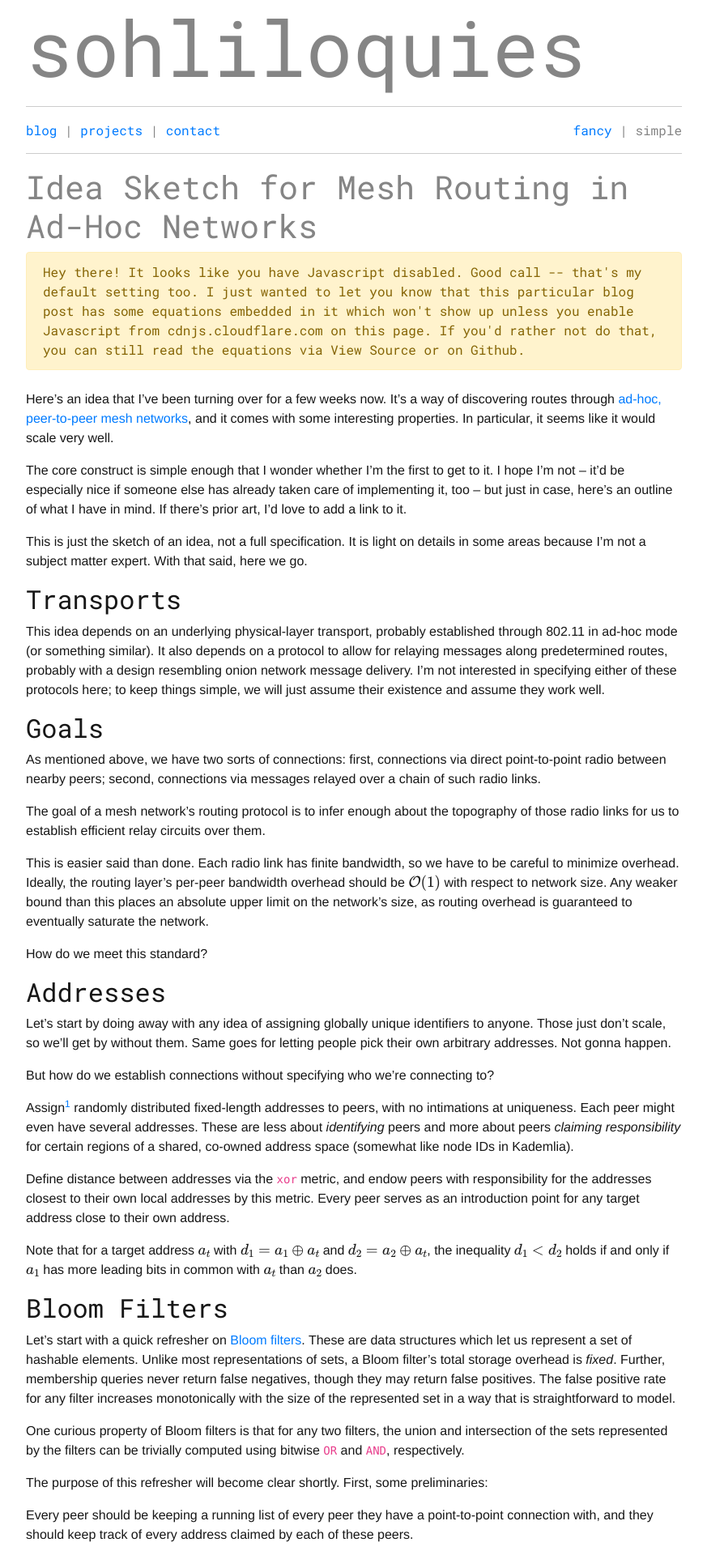
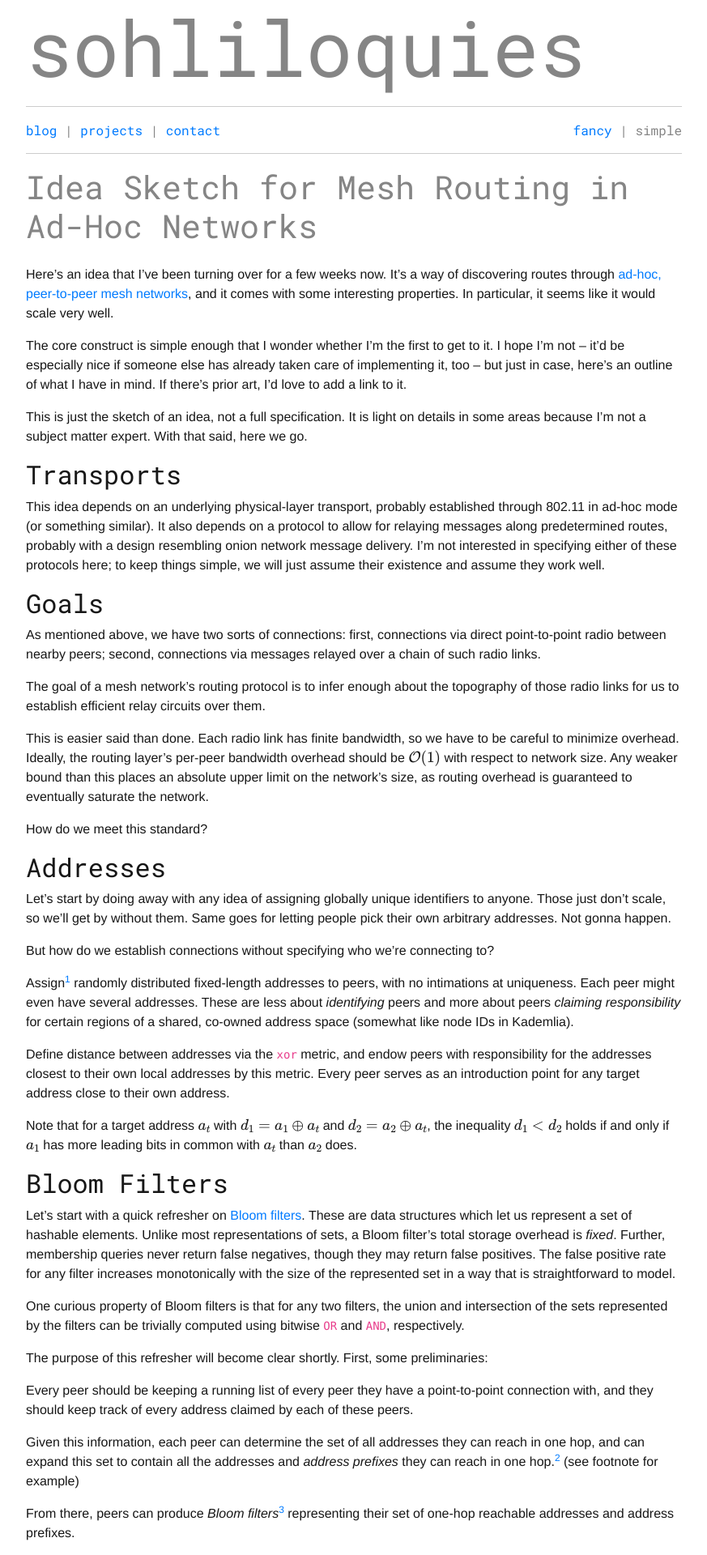
Before and after one commit to wootfish/eli.sohl.com, a Jekyll site: the page built from drafts/ad-hoc-net-routing-idea.md, in a window 1280 px wide. Shown: the top 1920 px of the page at 81% size, without its empty margins (203-1076 px from the left). Built offline with Jekyll 4.4.1, drawn with Linux system fonts in a browser that asks for light colours; formulas are drawn with MathJax 3.

Commit message:
finished adding nojs mathjax alert

```diff
--- a/_layouts/post.html
+++ b/_layouts/post.html
@@ -14,16 +14,16 @@
     </div>
     <hr>
 
-    <h1>{{ page.title }}</h1>
+    <h1 class="mb-0">{{ page.title }}</h1>
     <small>{{ page.date | date: "%-d %B %Y" }}</small>
 
     {% if page.mathjax %}
-    <div class="alert alert-warning" role="alert">
+    <div class="alert alert-warning withoutjs my-3" role="alert">
         Hey there! It looks like you have Javascript disabled. Good call --
         that's my default setting too. I just wanted to let you know that this
-        particular blog post has some equations embedded in it which won't show
-        up unless you enable Javascript from cdnjs.cloudflare.com on this page.
-        If you'd rather not do that, you can still read the equations via View
+        specific blog post has embedded Mathjax equations which won't show up
+        unless you enable Javascript from cdnjs.cloudflare.com on this page. If
+        you'd rather not do that, you can still read the raw LaTeX via View
         Source or on Github.
     </div>
     {% endif %}
--- a/assets/css/main.sass
+++ b/assets/css/main.sass
@@ -27,6 +27,14 @@
   margin: 0
 
   overflow-y: scroll
+
+  &.nojs
+    .withoutjs
+      display: block
+
+  &:not(.nojs)
+    .withoutjs
+      display: none
 
   &.nofancy
     animation-duration: 0.7s
--- a/drafts/index.html
+++ b/drafts/index.html
@@ -3,12 +3,6 @@
 ---
 
 
-<div class="withjs">
-    <canvas id="drawcanvas">Oh no, canvas not supported :(</canvas>
-    <canvas id="tilecanvas"></canvas>
-</div>
-
-
 <div class="contentbox contents">
     <h1>Works in progress. No peeking!</h1>
 </div>
```
